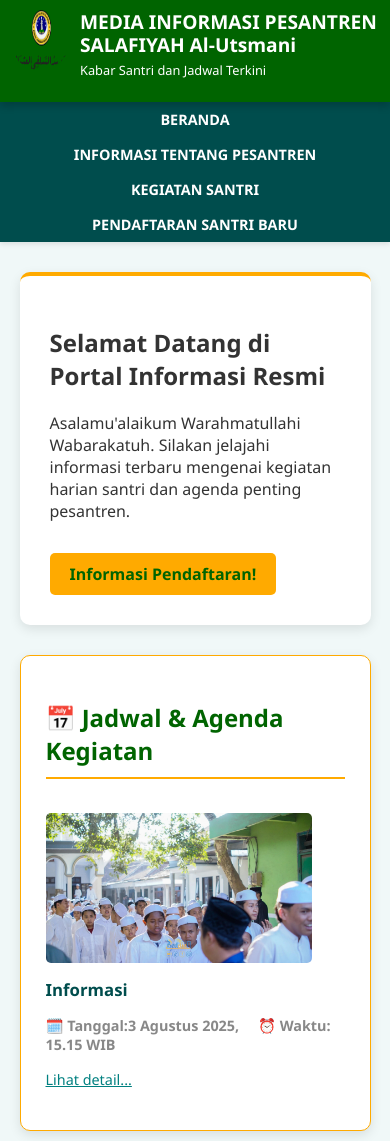
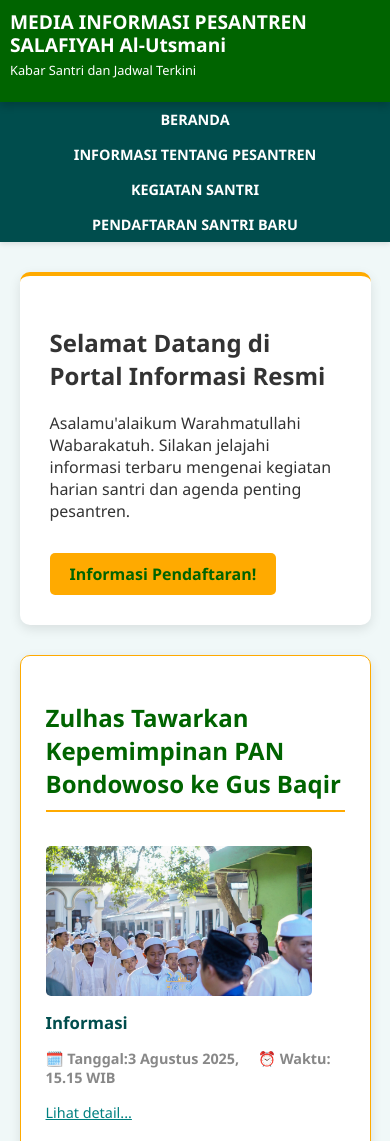
Before and after one commit to rdwnlsdp/Beddian-Media-Web, a plain HTML site: page index.html in a window 390 px wide. Shown: the top 1141 px of the page. Drawn offline with Linux system fonts and the light colour scheme.

Commit message:
Refactor index.html for improved structure and style

```diff
--- a/index.html
+++ b/index.html
@@ -31,11 +31,7 @@
         }
 
         /* LOGO PESANTREN (POJOK KIRI ATAS - Desktop View) */
-        .logo {
-            position: absolute;
-            left: 5%;
-            top: 50%;
-            transform: translateY(-50%);
+
         }
 
         .logo img {
@@ -202,19 +198,8 @@
                 height: auto;
             }
 
-            .logo {
-                position: relative;
-                left: 0;
-                top: 0;
-                transform: none;
-                flex-shrink: 0;
-                margin-right: 10px;
-            }
 
-            .logo img {
-                height: 60px;
-                width: 60px;
-            }
+
 
             .header-text {
                 text-align: left;
@@ -270,11 +255,9 @@
 
     <header class="header">
 
-        <div class="logo">
-            <img src="img/1.webp" alt="Logo Pesantren Salafiyah Al Utsmani">
-        </div>
 
-        <div class="header-text">
+
+    <div class="header-text">
             <h1>MEDIA INFORMASI PESANTREN SALAFIYAH Al-Utsmani</h1>
             <p>Kabar Santri dan Jadwal Terkini</p>
         </div>
@@ -300,7 +283,7 @@
         </section>
 
         <section class="agenda-list">
-            <h2>📅 Jadwal & Agenda Kegiatan</h2>
+            <h2> Zulhas Tawarkan Kepemimpinan PAN Bondowoso ke Gus Baqir</h2>
 
             <div class="agenda-item">
                 <div class="agenda-photo">
```
